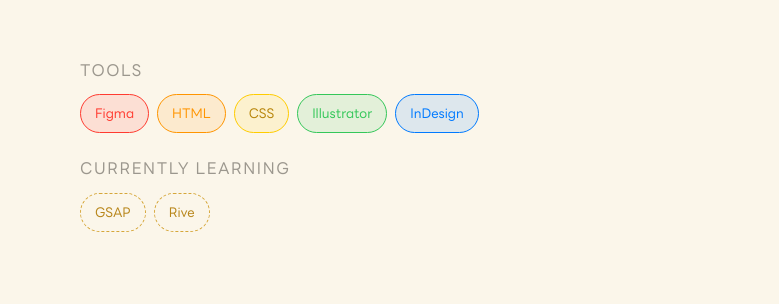
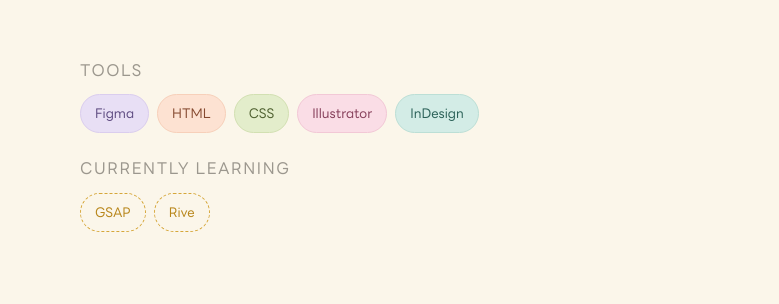
Before and after one commit to danettpepito/danett-pepito-portfolio, a plain HTML site: page about.html in a window 1280 px wide. Shown: the part 439-743 px from the top of the page, 0-779 px from the left. Drawn offline with Linux system fonts and the light colour scheme.

Commit message:
update pill colours

```diff
--- a/about.html
+++ b/about.html
@@ -36,11 +36,11 @@
         <div class="ab-tools-group">
           <p class="ab-tools-sublabel">Tools</p>
           <div class="ab-tags">
-            <span class="ab-tag ab-tag--red">Figma</span>
-            <span class="ab-tag ab-tag--orange">HTML</span>
-            <span class="ab-tag ab-tag--yellow">CSS</span>
-            <span class="ab-tag ab-tag--green">Illustrator</span>
-            <span class="ab-tag ab-tag--blue">InDesign</span>
+            <span class="ab-tag ab-tag--lilac">Figma</span>
+            <span class="ab-tag ab-tag--peach">HTML</span>
+            <span class="ab-tag ab-tag--pistachio">CSS</span>
+            <span class="ab-tag ab-tag--rose">Illustrator</span>
+            <span class="ab-tag ab-tag--seafoam">InDesign</span>
           </div>
         </div>
         <div class="ab-tools-group">
--- a/styles.css
+++ b/styles.css
@@ -2771,40 +2771,40 @@ cursor: default;
 transition: transform 0.2s ease, background 0.2s ease;
 }
 
-.ab-tag--red {
-background: rgba(255, 59, 48, 0.12);
-border: 1.5px solid #ff3b30;
-color: #ff3b30;
-}
-
-.ab-tag--orange {
-background: rgba(255, 149, 0, 0.12);
-border: 1.5px solid #ff9500;
-color: #ff9500;
-}
-
-.ab-tag--yellow {
-background: rgba(255, 204, 0, 0.12);
-border: 1.5px solid #ffcc00;
-color: #b8860b;
-}
-
-.ab-tag--green {
-background: rgba(52, 199, 89, 0.12);
-border: 1.5px solid #34c759;
-color: #34c759;
-}
-
-.ab-tag--blue {
-background: rgba(0, 122, 255, 0.12);
-border: 1.5px solid #007aff;
-color: #007aff;
-}
-
-.ab-tag--purple {
-background: rgba(175, 82, 222, 0.12);
-border: 1.5px solid #730fd6;
-color: #730fd6;
+.ab-tag--lilac {
+background: #e8dff5;
+border: 1.5px solid #dacdee;
+color: #5d4a80;
+}
+
+.ab-tag--peach {
+background: #fde2d2;
+border: 1.5px solid #f7d0ba;
+color: #85492f;
+}
+
+.ab-tag--pistachio {
+background: #e3edcb;
+border: 1.5px solid #d2e0b2;
+color: #4f6130;
+}
+
+.ab-tag--rose {
+background: #fadde6;
+border: 1.5px solid #f2c8d6;
+color: #863f5a;
+}
+
+.ab-tag--seafoam {
+background: #d3ece6;
+border: 1.5px solid #bcdfd6;
+color: #2b6158;
+}
+
+.ab-tag--periwinkle {
+background: #dde3f9;
+border: 1.5px solid #c9d2f2;
+color: #45528f;
 }
 
 .ab-tag--solid {
```
